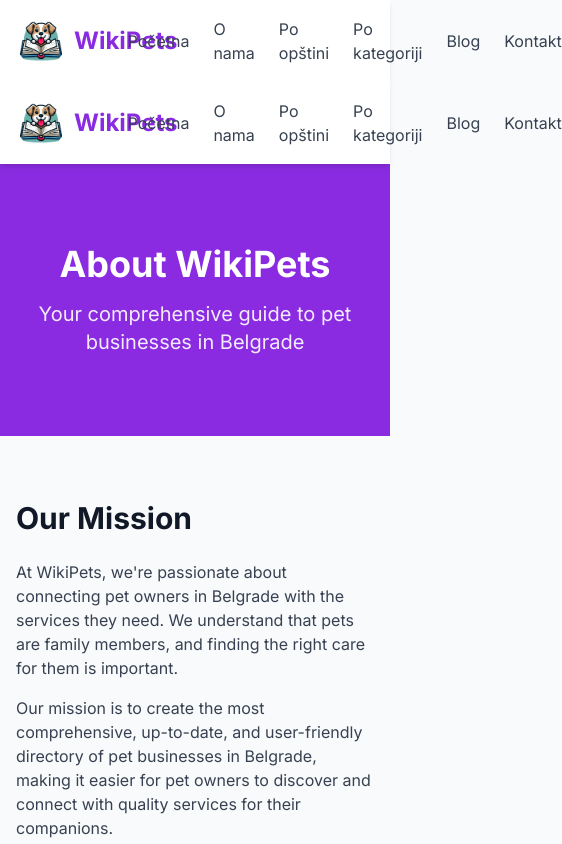
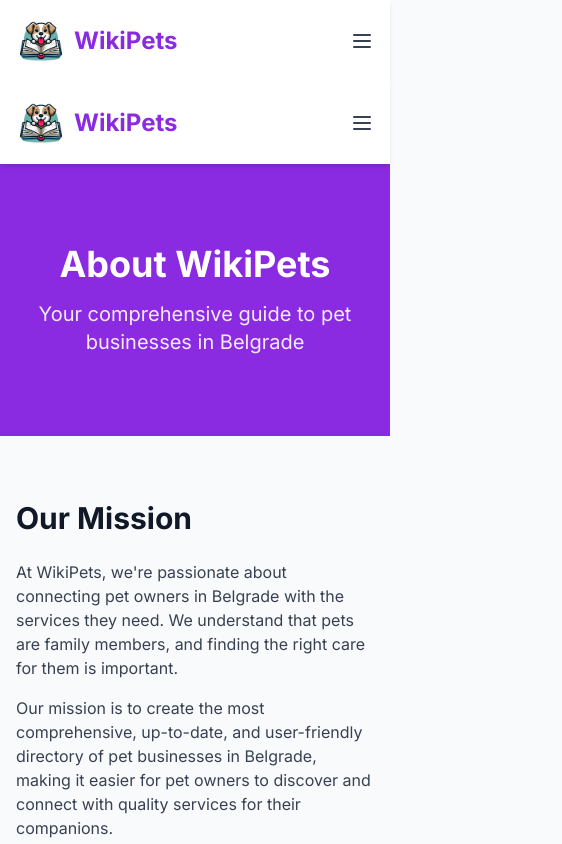
Before and after one commit to dogsbreeder/wikipets, a Next.js app: page /about in a window 390 px wide. Shown: the top 844 px of the page, 562 px wide, since content can reach past the window. Built offline with nearby package versions, Linux system fonts and the light colour scheme.

Commit message:
Dodat responsive dizajn i hamburger meni za mobilne uređaje

```diff
--- a/app/components/Navbar.tsx
+++ b/app/components/Navbar.tsx
@@ -3,8 +3,10 @@
 import Link from 'next/link';
 import Image from 'next/image';
 import { motion } from 'framer-motion';
+import { useState } from 'react';
 
 const Navbar = () => {
+  const [isMenuOpen, setIsMenuOpen] = useState(false);
   const navItems = {
     sr: [
       { title: 'Početna', href: '/' },
@@ -24,7 +26,6 @@ const Navbar = () => {
     ]
   };
 
-  // Prikazuj samo srpsku verziju linkova
   const currentItems = navItems['sr'];
 
   return (
@@ -46,10 +47,51 @@ const Navbar = () => {
           <span className="text-2xl font-bold text-primary">WikiPets</span>
         </Link>
 
-        <div className="flex space-x-6 items-center">
+        {/* Desktop Navigation */}
+        <div className="hidden md:flex space-x-6 items-center">
           {currentItems.map((item, index) => (
             <NavLink key={index} href={item.href}>{item.title}</NavLink>
           ))}
+        </div>
+
+        {/* Mobile Menu Button */}
+        <button
+          className="md:hidden text-gray-700 hover:text-primary focus:outline-none"
+          onClick={() => setIsMenuOpen(!isMenuOpen)}
+          aria-label="Toggle menu"
+        >
+          <svg
+            className="w-6 h-6"
+            fill="none"
+            strokeLinecap="round"
+            strokeLinejoin="round"
+            strokeWidth="2"
+            viewBox="0 0 24 24"
+            stroke="currentColor"
+          >
+            {isMenuOpen ? (
+              <path d="M6 18L18 6M6 6l12 12" />
+            ) : (
+              <path d="M4 6h16M4 12h16M4 18h16" />
+            )}
+          </svg>
+        </button>
+      </div>
+
+      {/* Mobile Navigation */}
+      <div className={`md:hidden ${isMenuOpen ? 'block' : 'hidden'} bg-white shadow-lg`}>
+        <div className="container-custom py-4">
+          <div className="flex flex-col space-y-4">
+            {currentItems.map((item, index) => (
+              <NavLink
+                key={index}
+                href={item.href}
+                onClick={() => setIsMenuOpen(false)}
+              >
+                {item.title}
+              </NavLink>
+            ))}
+          </div>
         </div>
       </div>
     </motion.nav>
@@ -57,8 +99,20 @@ const Navbar = () => {
 };
 
 // Helper NavLink component
-const NavLink = ({ href, children }: { href: string; children: React.ReactNode }) => (
-  <Link href={href} className="text-gray-700 hover:text-primary transition-colors duration-200">
+const NavLink = ({
+  href,
+  children,
+  onClick
+}: {
+  href: string;
+  children: React.ReactNode;
+  onClick?: () => void;
+}) => (
+  <Link
+    href={href}
+    className="text-gray-700 hover:text-primary transition-colors duration-200 block py-2"
+    onClick={onClick}
+  >
     {children}
   </Link>
 );
--- a/app/globals.css
+++ b/app/globals.css
@@ -3,6 +3,13 @@
   max-width: 1200px;
   margin: 0 auto;
   padding: 0 1rem;
+}
+
+/* Responsive container padding */
+@media (max-width: 640px) {
+  .container-custom {
+    padding: 0 0.75rem;
+  }
 }
 
 /* Add card styling */
@@ -46,3 +53,34 @@
   grid-template-columns: repeat(auto-fill, minmax(300px, 1fr));
   gap: 1.5rem;
 }
+
+/* Responsive typography */
+@media (max-width: 640px) {
+  h1 {
+    font-size: 1.75rem;
+  }
+  h2 {
+    font-size: 1.5rem;
+  }
+  h3 {
+    font-size: 1.25rem;
+  }
+  p {
+    font-size: 1rem;
+  }
+}
+
+/* Mobile touch targets */
+@media (max-width: 640px) {
+  button, a {
+    min-height: 44px;
+    min-width: 44px;
+  }
+}
+
+/* Smooth transitions */
+.transition-all {
+  transition-property: all;
+  transition-timing-function: cubic-bezier(0.4, 0, 0.2, 1);
+  transition-duration: 150ms;
+}
--- a/app/layout.tsx
+++ b/app/layout.tsx
@@ -1,6 +1,7 @@
 import '../styles/globals.css';
 import type { Metadata } from 'next';
 import { Inter } from 'next/font/google';
+import { Analytics } from '@vercel/analytics/react';
 import Navbar from './components/Navbar';
 import Footer from './components/Footer';
 
@@ -47,6 +48,7 @@ export default function RootLayout({
         <Navbar />
         {children}
         <Footer />
+        <Analytics />
       </body>
     </html>
   );
--- a/package.json
+++ b/package.json
@@ -20,6 +20,7 @@
     "@types/node": "^18.0.0",
     "@types/react": "^18.0.0",
     "@types/react-dom": "^18.0.0",
+    "@vercel/analytics": "^1.5.0",
     "autoprefixer": "^10.4.0",
     "csv-parse": "^5.6.0",
     "csv-parser": "^3.2.0",
```
Also changed, not shown: 1 other file (tests, documents, lock files or other folders).
